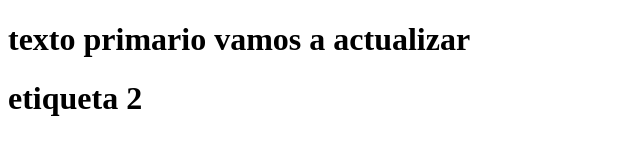
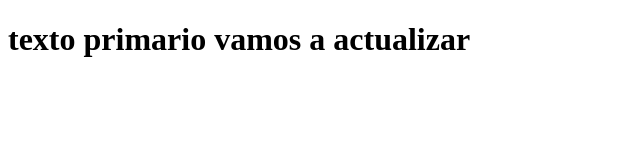
Before and after one commit to JairVergara04/example-primary, a plain HTML site: page index.html in a window 1280 px wide. Shown: the whole page, without its empty margins (0-640 px from the left). Drawn offline with Linux system fonts and the light colour scheme.

Commit message:
update new

```diff
--- a/index.html
+++ b/index.html
@@ -7,6 +7,5 @@
 </head>
 <body>
     <h1>texto primario vamos a actualizar</h1>
-    <h1>etiqueta 2</h1>
 </body>
 </html>
```
